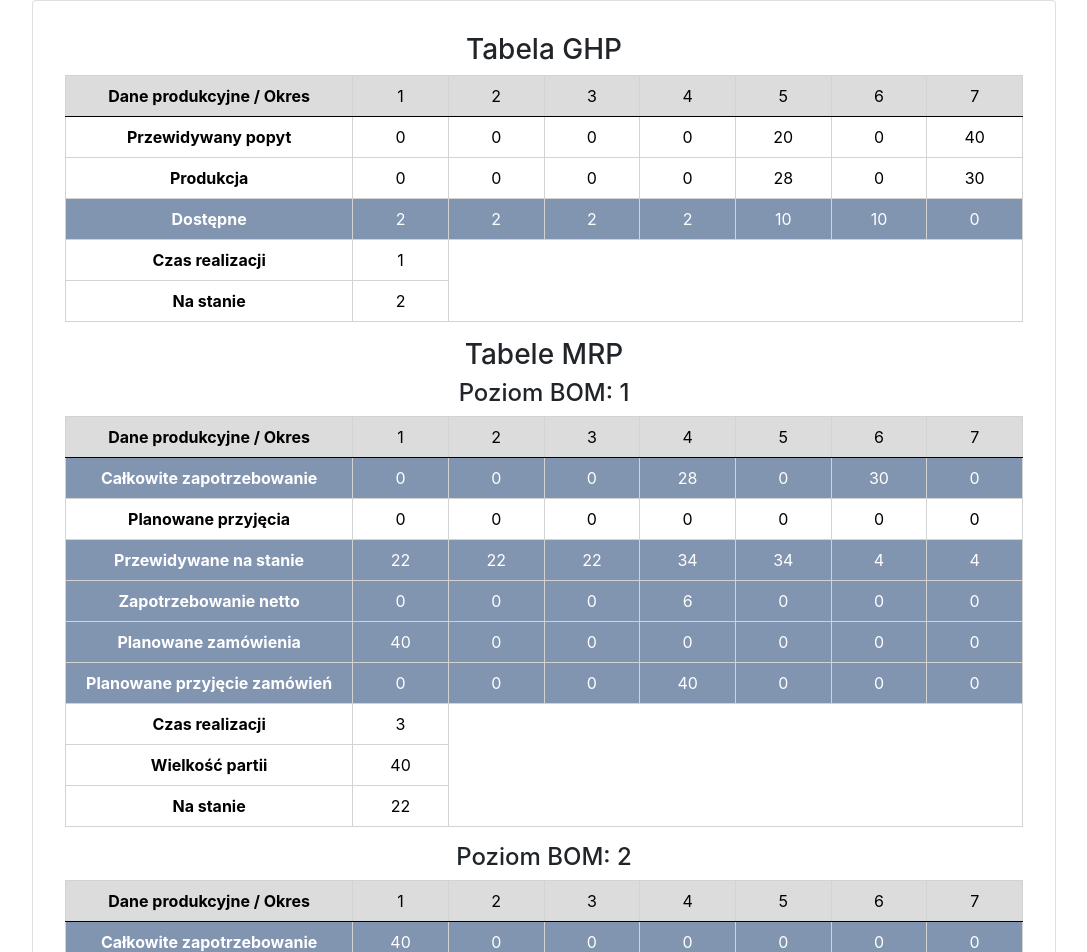
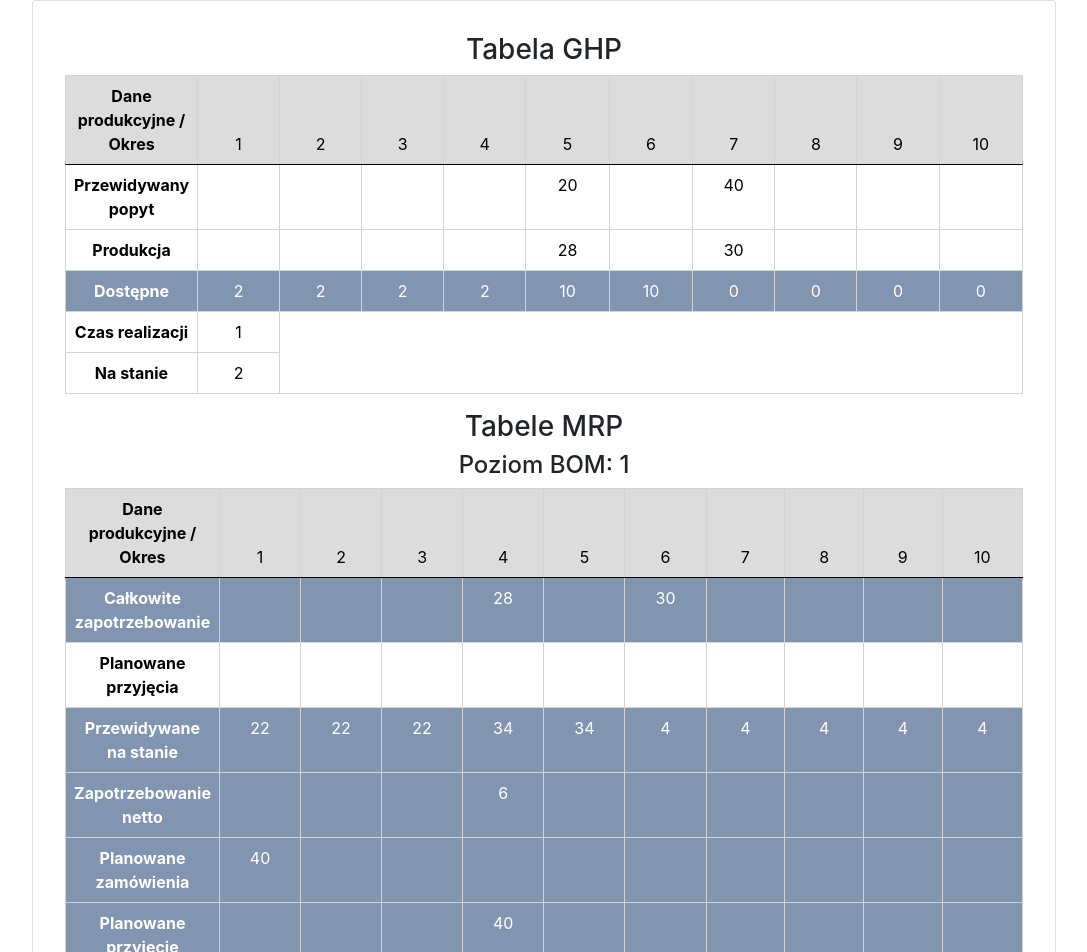
Before and after one commit to kamil-ciesla/mrp-algorithm, a React (Create React App) app: page / in a window 1280 px wide. Shown: the top 952 px of the page, without its empty margins (96-1183 px from the left). Built offline with nearby package versions, Linux system fonts and the light colour scheme.

Commit message:
add apssing data from bom 1 to 2

```diff
--- a/src/components/GhpTable/GhpTable.js
+++ b/src/components/GhpTable/GhpTable.js
@@ -5,14 +5,17 @@ import { useState } from "react";
 import { useEffect } from "react";
 
 function GhpTable(props) {
+    // =========================================
+    // Parametry GHP
     const [weeks] = useState(props.weeks);
     const [leadTime, setLeadTime] = useState(props.leadTime);
     const [inStock, setInStock] = useState(props.inStock);
+    const [projectedDemandArray, setProjectedDemandArray] = useState(props.projectedDemandArray);
+    const [productionArray, setProductionArray] = useState(props.productionArray);
+
     const [available, setAvailable] = useState([]);
 
-
-    const [projectedDemandArray, setProjectedDemandArray] = useState(props.projectedDemandArray);
-    const [productionArray, setProductionArray] = useState(props.productionArray);
+    fillTablesIfShorterThanWeeks();
 
     const updateProjectedDemandArray = (index) => (e) => {
         const newArray = [...projectedDemandArray];
@@ -50,6 +53,27 @@ function GhpTable(props) {
         productionArray,
     ]);
 
+    function fillTablesIfShorterThanWeeks() {
+        if (projectedDemandArray.length < weeks) {
+            for (let i = 0; i < weeks - projectedDemandArray.length; i++) {
+                projectedDemandArray.push(0);
+            }
+            setProjectedDemandArray(projectedDemandArray);
+        }
+        if (productionArray.length < weeks) {
+            for (let i = 0; i < weeks - productionArray.length; i++) {
+                productionArray.push(0);
+            }
+            setProductionArray(productionArray);
+        }
+        if (available.length < weeks) {
+            for (let i = 0; i < weeks - available.length; i++) {
+                available.push(0);
+            }
+            setAvailable(available);
+        }
+    }
+
     return (
         <div className="ghp-table">
             <h3>Tabela GHP</h3>
@@ -73,7 +97,7 @@ function GhpTable(props) {
                                     type="number"
                                     name="projected-demand"
                                     id={index}
-                                    value={String(item)}
+                                    value={String(item) == '0' ? '' : String(item)}
                                     onChange={updateProjectedDemandArray(index)}
                                 />
                             </td>
@@ -87,7 +111,7 @@ function GhpTable(props) {
                                     type="number"
                                     name="production"
                                     id={index}
-                                    value={String(item)}
+                                    value={String(item) == '0' ? '' : String(item)}
                                     onChange={updateProductionArray(index)}
                                 />
                             </td>
--- a/src/components/MrpChart/MrpChart.js
+++ b/src/components/MrpChart/MrpChart.js
@@ -12,38 +12,42 @@ function MrpChart() {
     setGhpResults(newGhpResults);
   }
 
-  const [mrpResults, setMrpResults] = useState();
+  const [firstLevelMrpResults, setFirstLevelMrpResults] = useState();
 
   return (
     <div className="MrpChart">
       <GhpTable
-        weeks={7}
-        handleResults={handleGhpResults}
+        weeks={10}
         leadTime={1}
         inStock={2}
         projectedDemandArray={[0, 0, 0, 0, 20, 0, 40]}
         productionArray={[0, 0, 0, 0, 28, 0, 30]}
+        handleResults={handleGhpResults}
       />
       <h3>Tabele MRP</h3>
       {
         ghpResults.grossRequirements ?
           [
             <MrpTable
-              weeks={7}
+              weeks={10}
               grossRequirements={ghpResults.grossRequirements}
               leadTime={3}
               lotSize={40}
               level={1}
               inStock={22}
+              passDataToNextLevel={setFirstLevelMrpResults}
             />,
+            firstLevelMrpResults ?
               <MrpTable
-              weeks={7}
-              grossRequirements={[40, 0, 0, 0, 0, 0, 0]}
+                weeks={10}
+                grossRequirements={firstLevelMrpResults}
                 leadTime={1}
                 lotSize={50}
                 level={2}
                 inStock={10}
               />
+              :
+              <div>Loading mrp..</div>
           ]
           :
           <div>Loading mrp..</div>
--- a/src/components/MrpTable/MrpTable.js
+++ b/src/components/MrpTable/MrpTable.js
@@ -49,10 +49,15 @@ function MrpTable(props) {
         setNetRequirements(mrpResult.netRequirements);
         setPlannedOrderReleases(mrpResult.plannedOrderReleases);
         setPlannedOrderReceipts(mrpResult.plannedOrderReceipts);
+
+        if (props.passDataToNextLevel) {
+            props.passDataToNextLevel(mrpResult.plannedOrderReleases);
+        }
     };
 
     useEffect(() => { updateMrpChart() }, [
         props.grossRequirements,
+        scheduledReceipts,
         leadTime,
         lotSize,
         inStock,
@@ -76,7 +81,7 @@ function MrpTable(props) {
                     <tr className="calculated">
                         <th className="disabled">Całkowite zapotrzebowanie</th>
                         {props.grossRequirements.map((item) => (
-                            <td>{item}</td>
+                            <td>{String(item) == '0' ? '' : String(item)}</td>
                         ))}
                     </tr>
                     <tr>
@@ -88,7 +93,7 @@ function MrpTable(props) {
                                     name="production"
                                     id={index}
                                     onChange={updateScheduledReceipts(index)}
-                                    value={String(item)}
+                                    value={String(item) == '0' ? '' : String(item)}
                                 />
                             </td>
                         ))}
@@ -102,19 +107,19 @@ function MrpTable(props) {
                     <tr className="calculated">
                         <th className="disabled">Zapotrzebowanie netto</th>
                         {netRequirements.map((item) => (
-                            <td>{item}</td>
+                            <td>{String(item) == '0' ? '' : String(item)}   </td>
                         ))}
                     </tr>
                     <tr className="calculated">
                         <th className="disabled">Planowane zamówienia</th>
                         {plannedOrderReleases.map((item) => (
-                            <td>{item}</td>
+                            <td>{String(item) == '0' ? '' : String(item)}</td>
                         ))}
                     </tr>
                     <tr className="calculated">
                         <th className="disabled">Planowane przyjęcie zamówień</th>
                         {plannedOrderReceipts.map((item) => (
-                            <td>{item}</td>
+                            <td>{String(item) == '0' ? '' : String(item)}</td>
                         ))}
                     </tr>
                     <tr>
```
Lines whose indentation alone changed are shown as unchanged.
